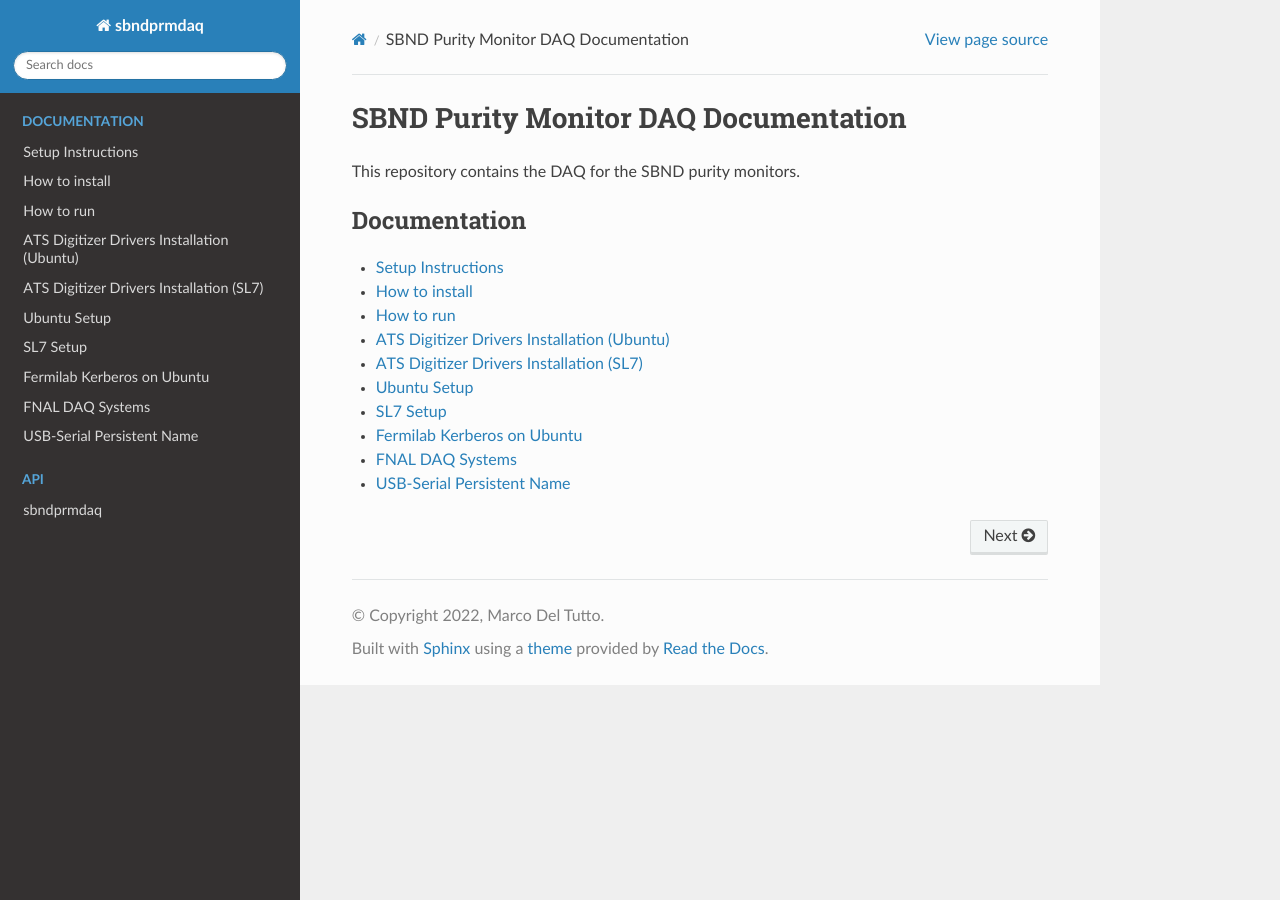
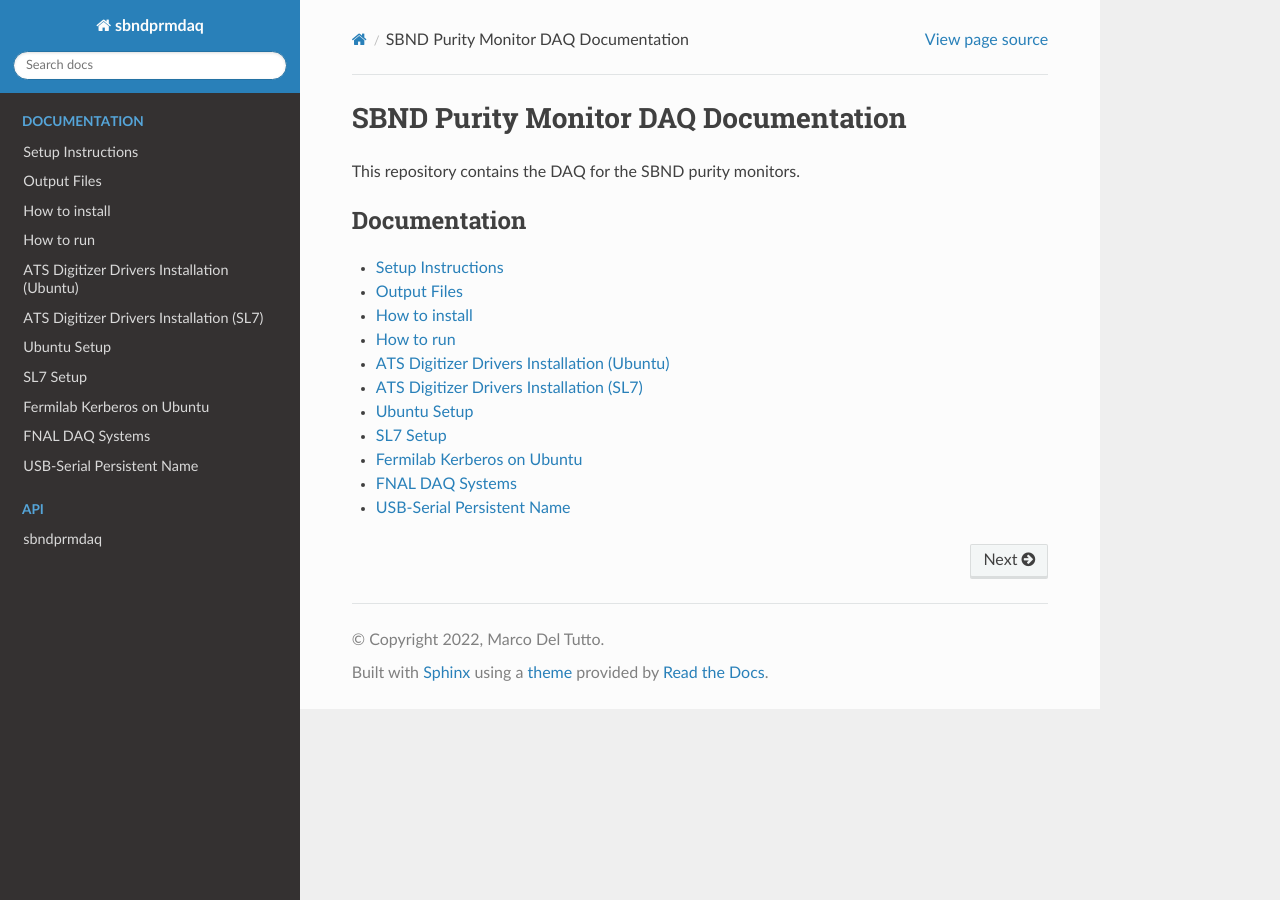
Before and after one commit to marcodeltutto/SBNDPurityMonitorDAQ, a Sphinx documentation site: the page built from docs/source/index.rst, in a window 1280 px wide. Built offline with Sphinx 7.4.7 and the Read the Docs theme 2.0.0, drawn with Linux system fonts in a browser that asks for light colours; pages that are not in the unit, such as notebooks, are missing from menus.

Commit message:
Add doc to read output files

```diff
--- a/docs/source/index.rst
+++ b/docs/source/index.rst
@@ -13,6 +13,7 @@ This repository contains the DAQ for the SBND purity monitors.
    :caption: Documentation
 
    setup_instructions
+   output_files
    installation
    running
    ats_drivers_ubuntu
```
Also changed, not shown: docs/source/images/pm_plot.png (added).
